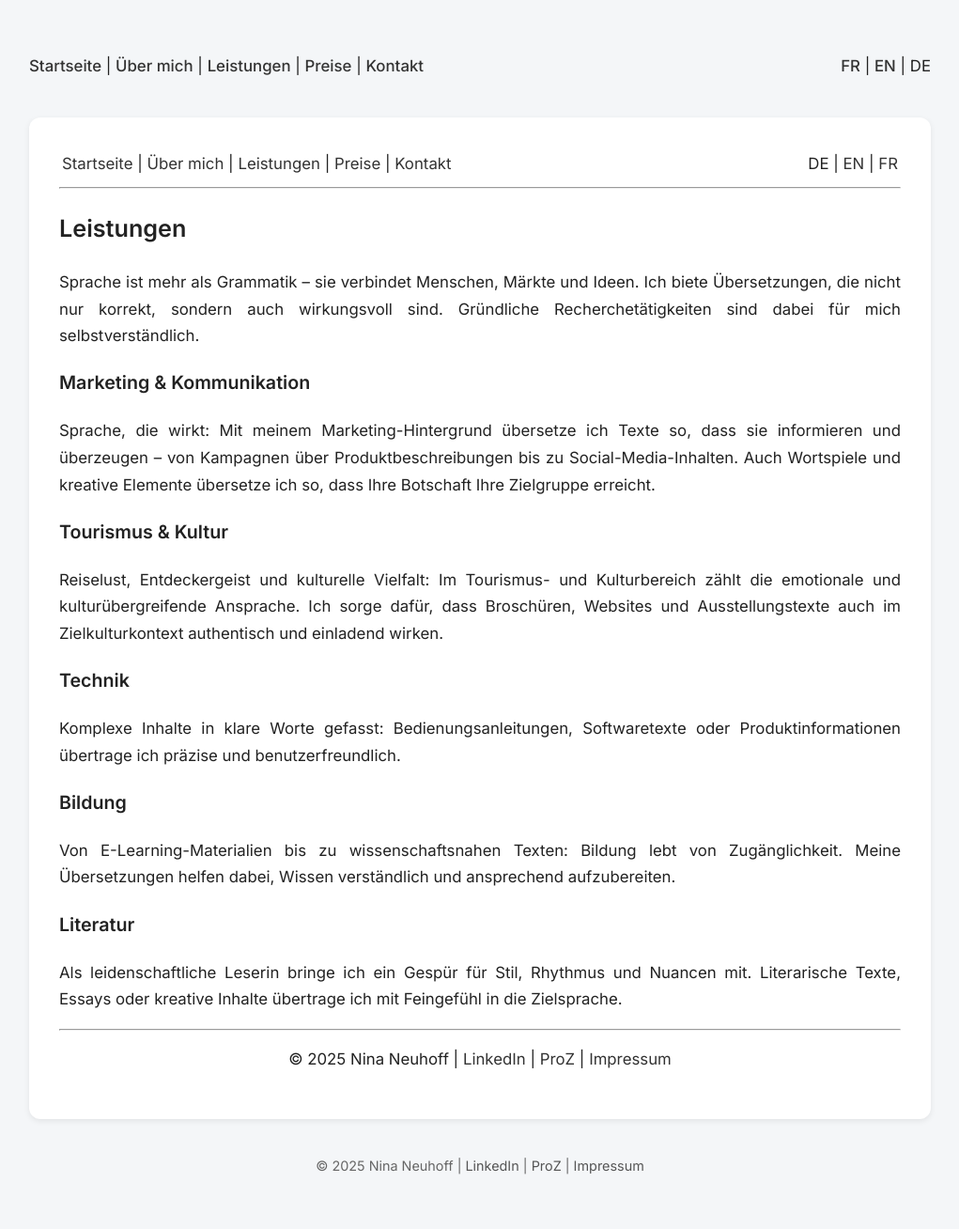
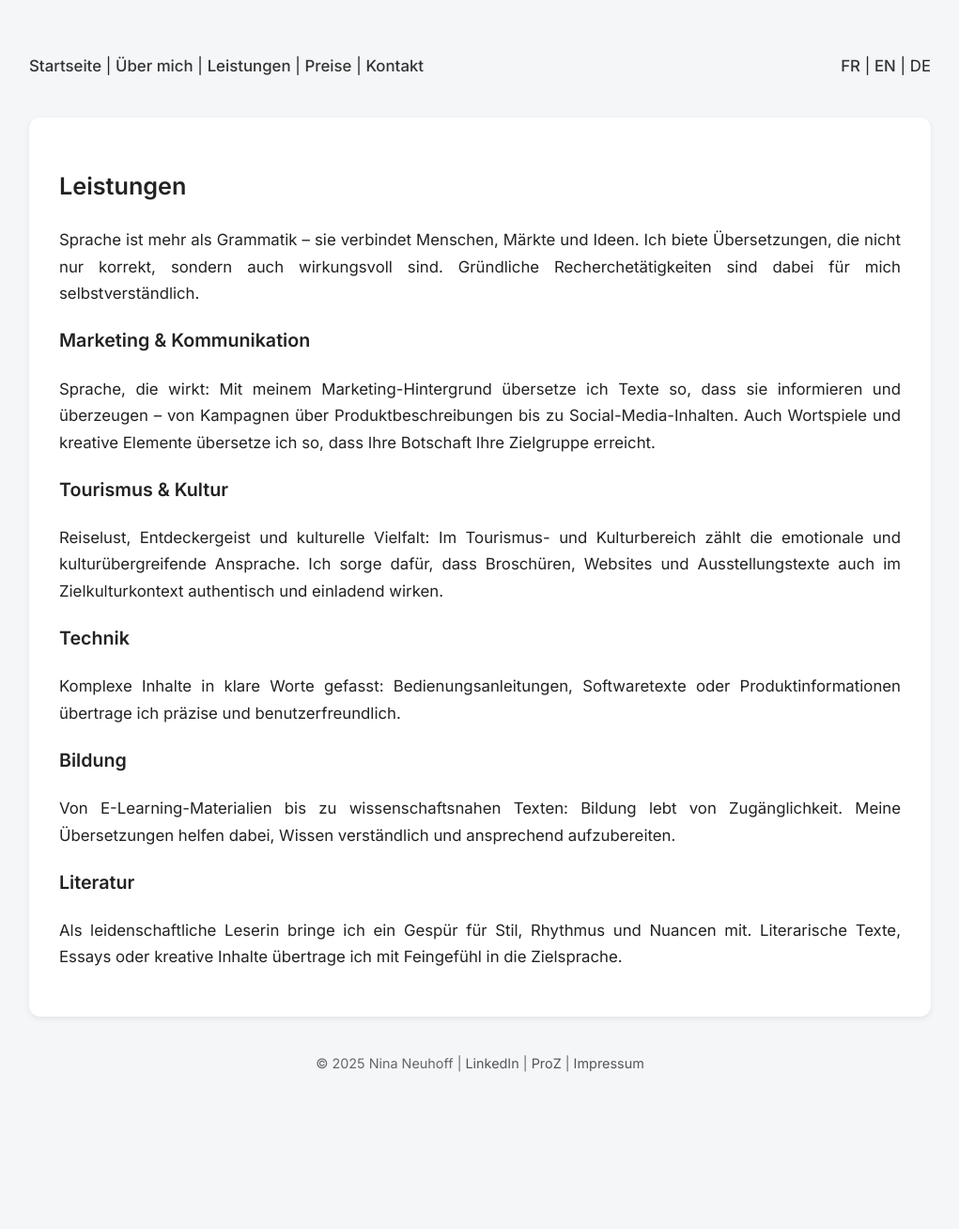
Before and after one commit to nneuhoff/traduction-translation-uebersetzung, a Jekyll site: the page built from de/services.md, in a window 1280 px wide. Shown: the whole page at 94% size, without its empty margins (129-1150 px from the left). Built offline with Jekyll 4.4.1, drawn with Linux system fonts in a browser that asks for light colours; after the commit the page ends 1199 px from its top, so only the background shows below that.

Commit message:
Update services.md

```diff
--- a/de/services.md
+++ b/de/services.md
@@ -3,22 +3,6 @@ layout: default-de
 title: "Leistungen"
 lang: de
 ---
-
-<table width="100%">
-<tr>
-<td align="left">
-<a href="index.html">Startseite</a> |
-<a href="about.html">Über mich</a> |
-<a href="services.html">Leistungen</a> |
-<a href="pricing.html">Preise</a> |
-<a href="contact.html">Kontakt</a>
-</td>
-<td align="right">
-DE | <a href="../en/index.html">EN</a> | <a href="../fr/index.html">FR</a>
-</td>
-</tr>
-</table>
-<hr>
 
 ## Leistungen
 
@@ -38,9 +22,3 @@ Von E-Learning-Materialien bis zu wissenschaftsnahen Texten: Bildung lebt von Zu
 
 ### Literatur
 Als leidenschaftliche Leserin bringe ich ein Gespür für Stil, Rhythmus und Nuancen mit. Literarische Texte, Essays oder kreative Inhalte übertrage ich mit Feingefühl in die Zielsprache.
-
-<!-- Footer -->
-<hr>
-<p align="center">
-&copy; 2025 Nina Neuhoff | <a href="http://www.linkedin.com/in/nina-neuhoff-32b162283">LinkedIn</a> | <a href="https://www.proz.com/translator/4180778">ProZ</a> | <a href="impressum.html">Impressum</a>
-</p>
```
